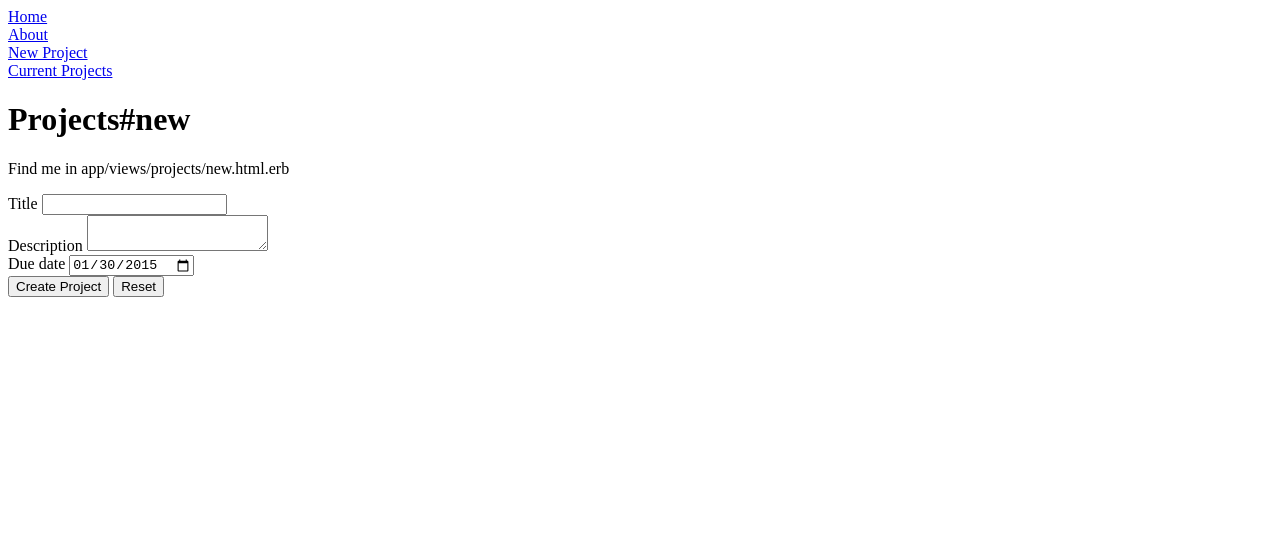
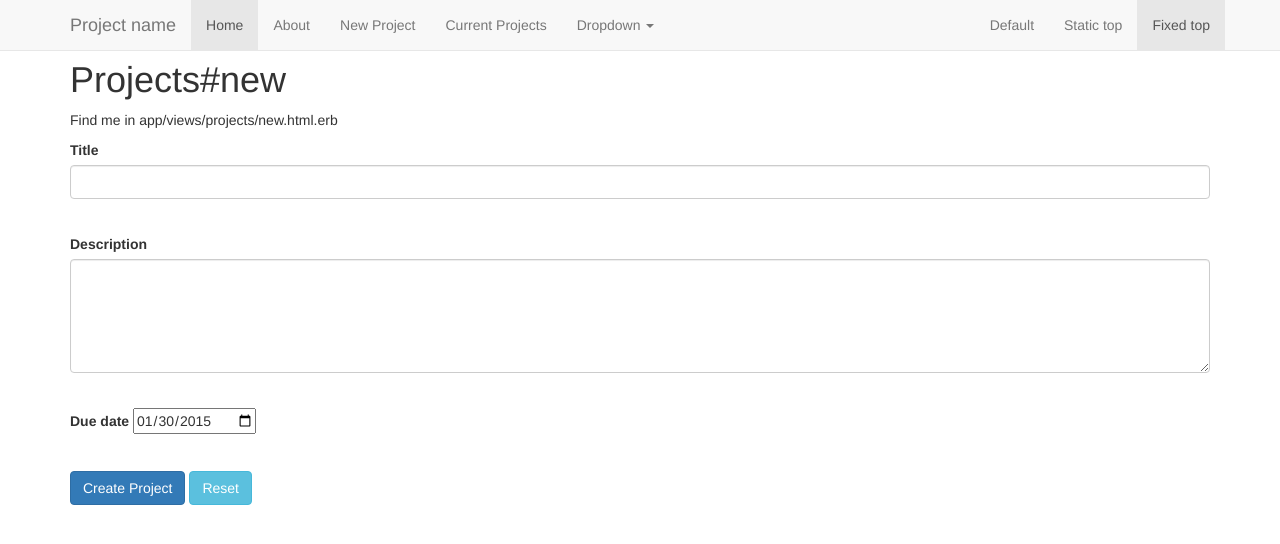
Before and after one commit to tkbeili/PM_Tool, a Rails app: page /projects/new in a window 1280 px wide. Shown: the top 544 px of the page. Run offline with Rails 7, Linux system fonts and the light colour scheme; style sheets or scripts are compiled from the project's sources; some libraries are stand-ins or nearby versions.

Commit message:
PM Tool: Integrate Bootstrap Assignment -added gems bootstrap-sass and bootstrap-sprockets -followed the documentation from https://github.com/twbs/bootstrap-sass -required the Bootstrap Javascripts in app/assets/javascripts/application.js -added navbar and put content in a container -styled the buttons -have two css groups... external.scss and application.scss

```diff
--- a/app/assets/javascripts/application.js
+++ b/app/assets/javascripts/application.js
@@ -12,5 +12,6 @@
 //
 //= require jquery
 //= require jquery_ujs
+//= require bootstrap-sprockets
 //= require turbolinks
 //= require_tree .
--- /dev/null
+++ b/app/assets/stylesheets/application.scss
@@ -0,0 +1,2 @@
+@import "bootstrap-sprockets";
+@import "bootstrap";
--- /dev/null
+++ b/app/assets/stylesheets/bootstrap_and_overides.css.scss
@@ -0,0 +1 @@
+@import "bootstrap"
--- a/app/views/layouts/application.html.erb
+++ b/app/views/layouts/application.html.erb
@@ -5,15 +5,55 @@
     <%= stylesheet_link_tag    'application', media: 'all', 'data-turbolinks-track' => true %>
     <%= javascript_include_tag 'application', 'data-turbolinks-track' => true %>
     <%= csrf_meta_tags %>
+    <%#= stylesheet_link_tag 'external.scss', media: 'all', 'data-turbolinks-track' => true %>
+    <link href="/assets/external.scss" media="all" rel="stylesheet" />
+    <!-- Kelsey's method. in the application.scss add @import "external.css" -->
   </head>
   <body>
-    <nav>
-      <div><%= link_to "Home", root_path %></div>
-      <div><%= link_to "About", home_about_path %></div>
-      <div><%= link_to "New Project", new_project_path %></div>
-      <div><%= link_to "Current Projects", projects_path %></div>
+
+    <nav class="navbar navbar-default navbar-fixed-top">
+      <div class="container">
+        <div class="navbar-header">
+          <button type="button" class="navbar-toggle collapsed" data-toggle="collapse" data-target="#navbar" aria-expanded="false" aria-controls="navbar">
+            <span class="sr-only">Toggle navigation</span>
+            <span class="icon-bar"></span>
+            <span class="icon-bar"></span>
+            <span class="icon-bar"></span>
+          </button>
+          <a class="navbar-brand" href="#">Project name</a>
+        </div>
+        <div id="navbar" class="navbar-collapse collapse">
+          <ul class="nav navbar-nav">
+            <li class="active"><%= link_to "Home", root_path %></li>
+            <li><%= link_to "About", home_about_path %></li>
+            <li><%= link_to "New Project", new_project_path %></li>
+            <li><%= link_to "Current Projects", projects_path %></li>
+            <li class="dropdown">
+              <a href="#" class="dropdown-toggle" data-toggle="dropdown" role="button" aria-expanded="false">Dropdown <span class="caret"></span></a>
+              <ul class="dropdown-menu" role="menu">
+                <li><a href="#">Action</a></li>
+                <li><a href="#">Another action</a></li>
+                <li><a href="#">Something else here</a></li>
+                <li class="divider"></li>
+                <li class="dropdown-header">Nav header</li>
+                <li><a href="#">Separated link</a></li>
+                <li><a href="#">One more separated link</a></li>
+              </ul>
+            </li>
+          </ul>
+          <ul class="nav navbar-nav navbar-right">
+            <li><a href="../navbar/">Default</a></li>
+            <li><a href="../navbar-static-top/">Static top</a></li>
+            <li class="active"><a href="./">Fixed top <span class="sr-only">(current)</span></a></li>
+          </ul>
+        </div><!--/.nav-collapse -->
+      </div>
     </nav>
-  <%= yield %>
+    <br>
+    <br>
+    <div class="container">
+      <%= yield %>
+    </div>
 
   </body>
 </html>
--- a/app/views/projects/_form.html.erb
+++ b/app/views/projects/_form.html.erb
@@ -7,15 +7,23 @@
 <% end %>
 
 <%= form_for(@project) do |f| %>
-  <%= f.label :title %>
-  <%= f.text_field :title %>
+  <div class="form-group">
+    <%= f.label :title %>
+    <%= f.text_field :title, class: "form-control" %>
+  </div>
   <br>
-  <%= f.label :description %>
-  <%= f.text_area :description %>
+  <div class="form-group">
+    <%= f.label :description %>
+    <%= f.text_area :description, class: "form-control", rows: 5 %>
+  </div>
   <br>
-  <%= f.label :due_date %>
-  <%= f.date_field :due_date %>
+  <div class="form-group">
+    <%= f.label :due_date %>
+    <%= f.date_field :due_date %>
+  </div>
   <br>
-  <%= f.submit %>
-  <%= f.button "Reset", type: :reset %>
+  <div class="form-group">
+    <%= f.submit class: "btn btn-primary" %>
+    <%= f.button "Reset", type: :reset, class: "btn btn-info" %>
+  </div>
 <% end %>
```
Also changed, not shown: app/assets/stylesheets/application.css (deleted, +0 -15 lines), app/assets/stylesheets/external.scss (renamed from app/assets/stylesheets/home.scss).
